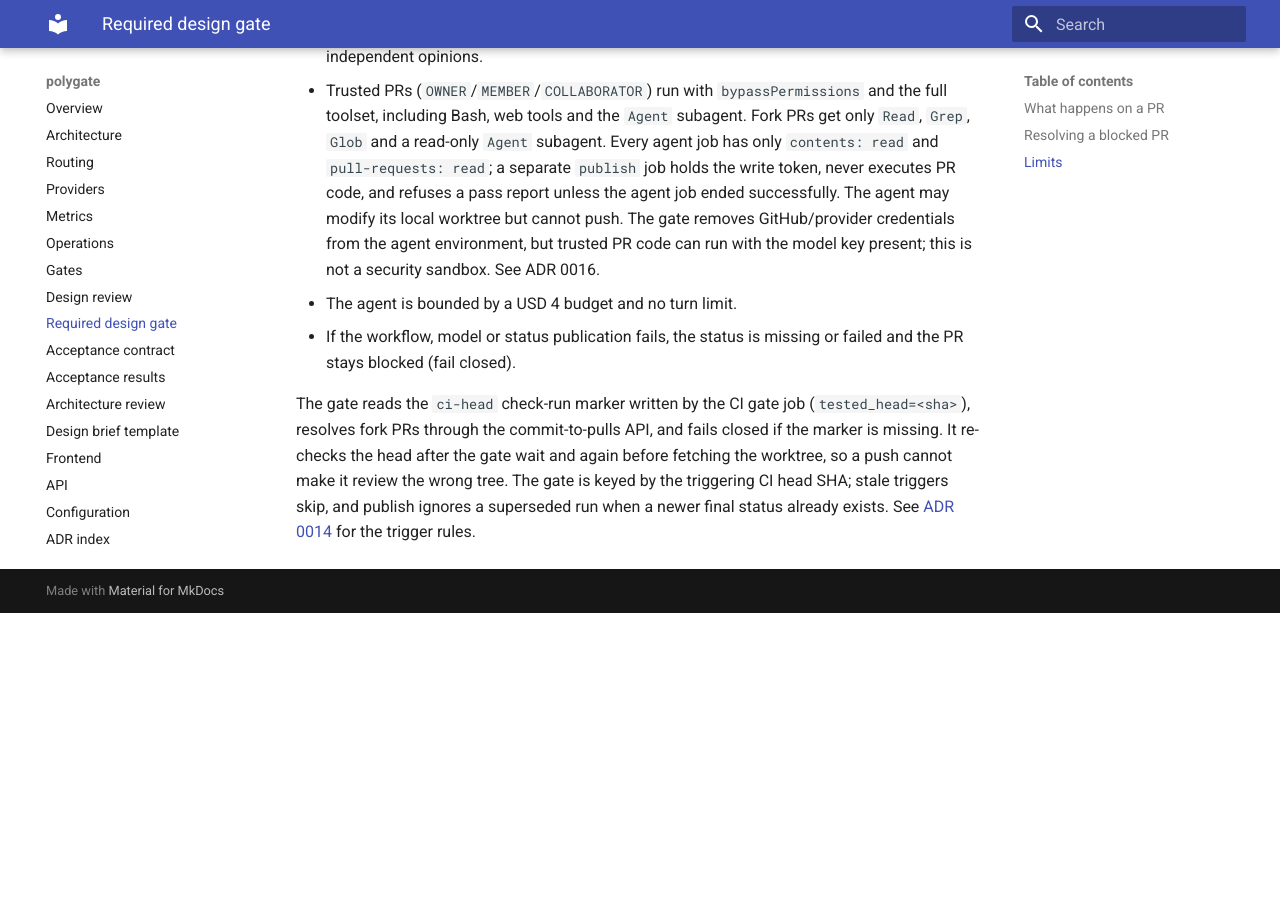
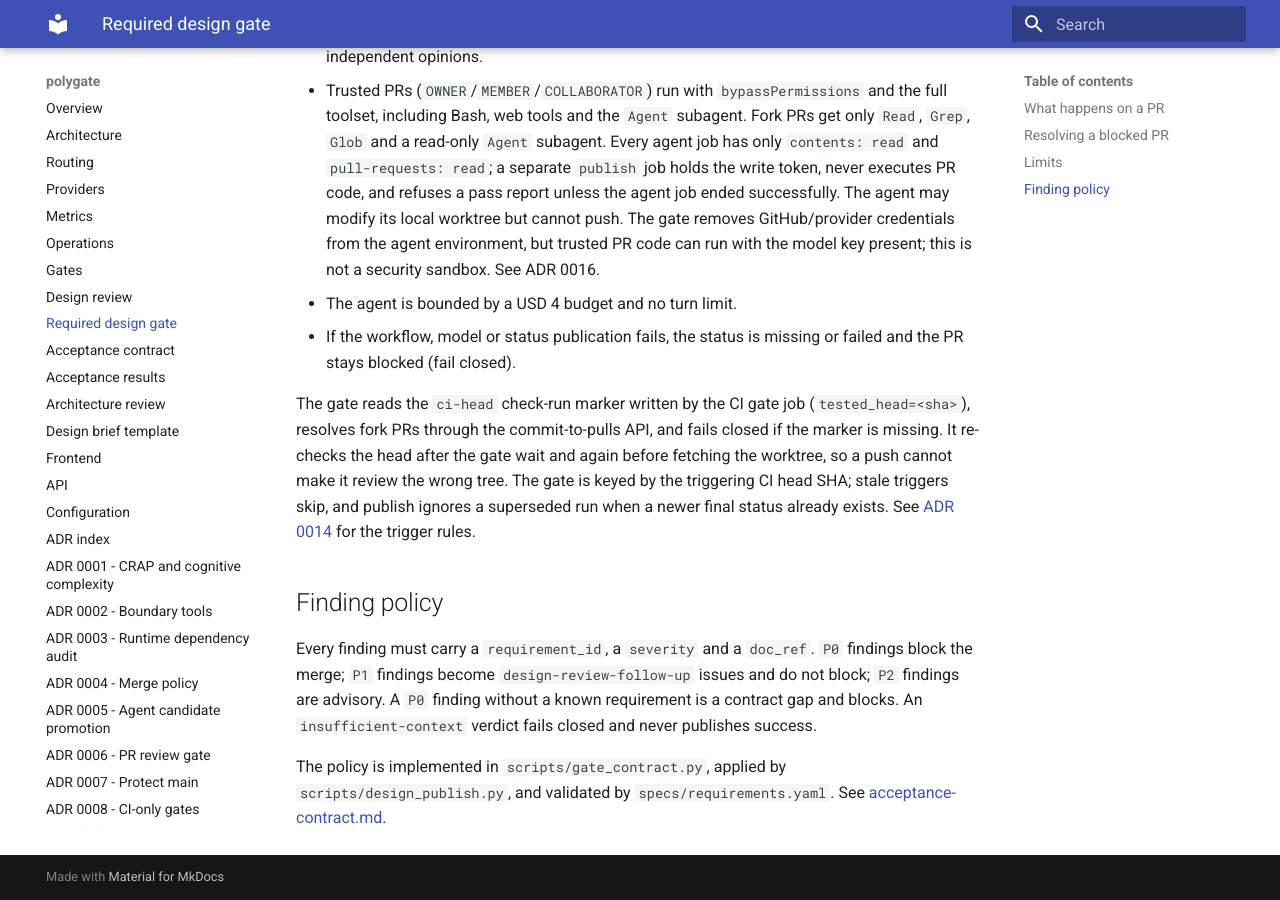
Before and after one commit to Zephyr236/polygate, an MkDocs documentation site: the page built from docs/design-gate.md, in a window 1280 px wide and 900 px high, scrolled down 1213 px. Built offline with MkDocs 1.6.1 and Material for MkDocs 9.7.7, drawn with Linux system fonts in a browser that asks for light colours; before the commit the page ends 1826 px from its top, so only the background shows below that.

Commit message:
docs: document the design-gate finding policy (#105)
Co-authored-by: Zephyr236 <Zephyr236@users.noreply.github.com>
Co-authored-by: Claude Code <noreply@anthropic.com>

```diff
--- a/docs/design-gate.md
+++ b/docs/design-gate.md
@@ -55,3 +55,13 @@ re-checks the head after the gate wait and again before fetching the worktree, s
 it review the wrong tree. The gate is keyed by the triggering CI head SHA; stale triggers skip, and
 publish ignores a superseded run when a newer final status already exists. See
 [ADR 0014](adr/0014-ci-first-design-gate.md) for the trigger rules.
+
+## Finding policy
+
+Every finding must carry a `requirement_id`, a `severity` and a `doc_ref`. `P0` findings block the
+merge; `P1` findings become `design-review-follow-up` issues and do not block; `P2` findings are
+advisory. A `P0` finding without a known requirement is a contract gap and blocks. An
+`insufficient-context` verdict fails closed and never publishes success.
+
+The policy is implemented in `scripts/gate_contract.py`, applied by `scripts/design_publish.py`, and
+validated by `specs/requirements.yaml`. See [acceptance-contract.md](acceptance-contract.md).
```
